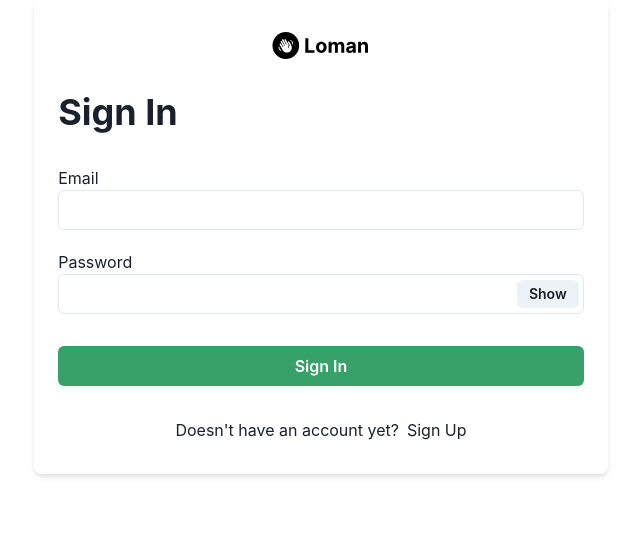
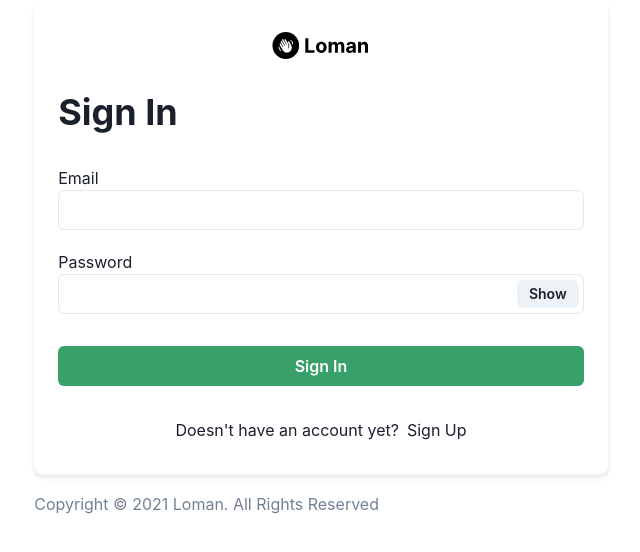
Before and after one commit to rtx-compfest/loman-frontend, a Next.js app: page /sign-in in a window 1280 px wide. Shown: the top 552 px of the page, without its empty margins (319-959 px from the left). Built offline with nearby package versions, Linux system fonts and the light colour scheme.

Commit message:
Add footer to layout

```diff
--- /dev/null
+++ b/components/Layout.js
@@ -0,0 +1,9 @@
+import {Container} from '@chakra-ui/react'
+import Footer from '@components/Footer'
+
+export const Layout = ({children}) => (
+  <Container>
+    {children}
+    <Footer />
+  </Container>
+)
--- a/components/layout.js
+++ /dev/null
@@ -1,3 +0,0 @@
-import {Container} from '@chakra-ui/react'
-
-export const Layout = ({children}) => <Container>{children}</Container>
--- a/pages/sign-in/index.js
+++ b/pages/sign-in/index.js
@@ -1,4 +1,4 @@
-import {Layout} from '@components/layout'
+import {Layout} from '@components/Layout'
 import {
   Box,
   Button,
@@ -55,7 +55,7 @@ const SignIn = () => {
 
         <Center alignSelf="stretch">
           <Text mr="0.5rem">{"Doesn't have an account yet?"}</Text>
-          <Link href="/sign-up">Sign Up</Link>
+          <Link href={'/sign-up'}>Sign Up</Link>
         </Center>
       </VStack>
     </Layout>
--- a/pages/sign-up/index.js
+++ b/pages/sign-up/index.js
@@ -1,4 +1,4 @@
-import {Layout} from '@components/layout'
+import {Layout} from '@components/Layout'
 import {
   Box,
   Button,
@@ -159,7 +159,7 @@ const SignUp = () => {
 
         <Center alignSelf="stretch">
           <Text mr="0.5rem">Already have an account?</Text>
-          <Link href="/sign-in">Sign In</Link>
+          <Link href={'/sign-in'}>Sign In</Link>
         </Center>
       </VStack>
     </Layout>
```
